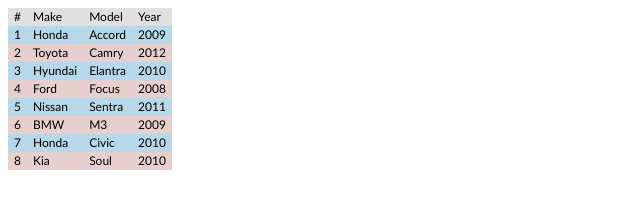
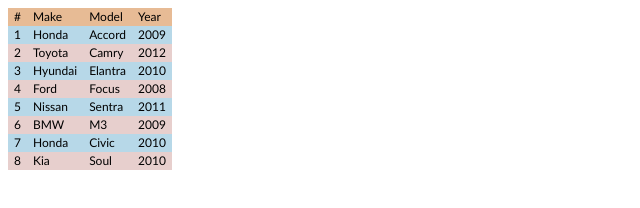
Before and after one commit to david-grs/qtable, a plain HTML site: page resources/index.html in a window 1280 px wide. Shown: the whole page, without its empty margins (0-640 px from the left). Drawn offline with Linux system fonts and the light colour scheme.

Commit message:
tables.css: tr.head color

```diff
--- a/resources/tables.css
+++ b/resources/tables.css
@@ -41,7 +41,7 @@ there's a rowspan on the first cell. Case added to the tests. issue#432 */
 }
 
 .pure-table thead {
-    background-color: #e0e0e0;
+    background-color: #E7BB95;
     color: #000;
     text-align: left;
     vertical-align: bottom;
```
